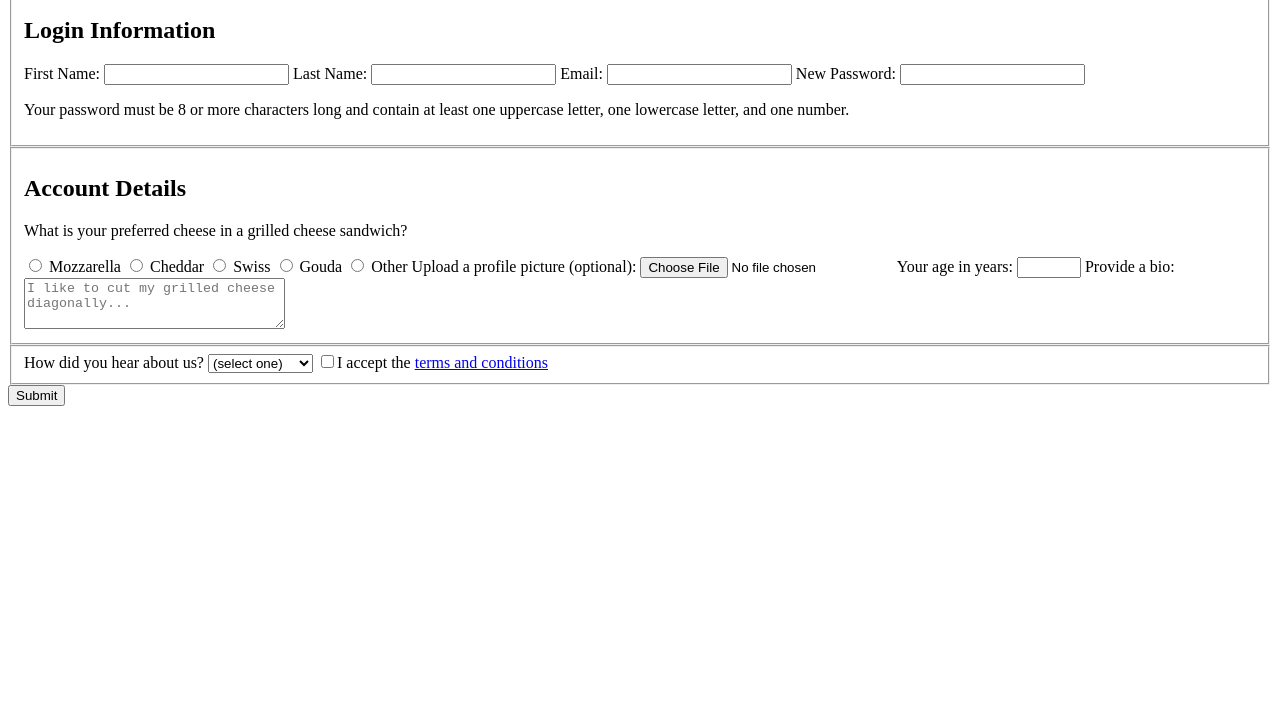
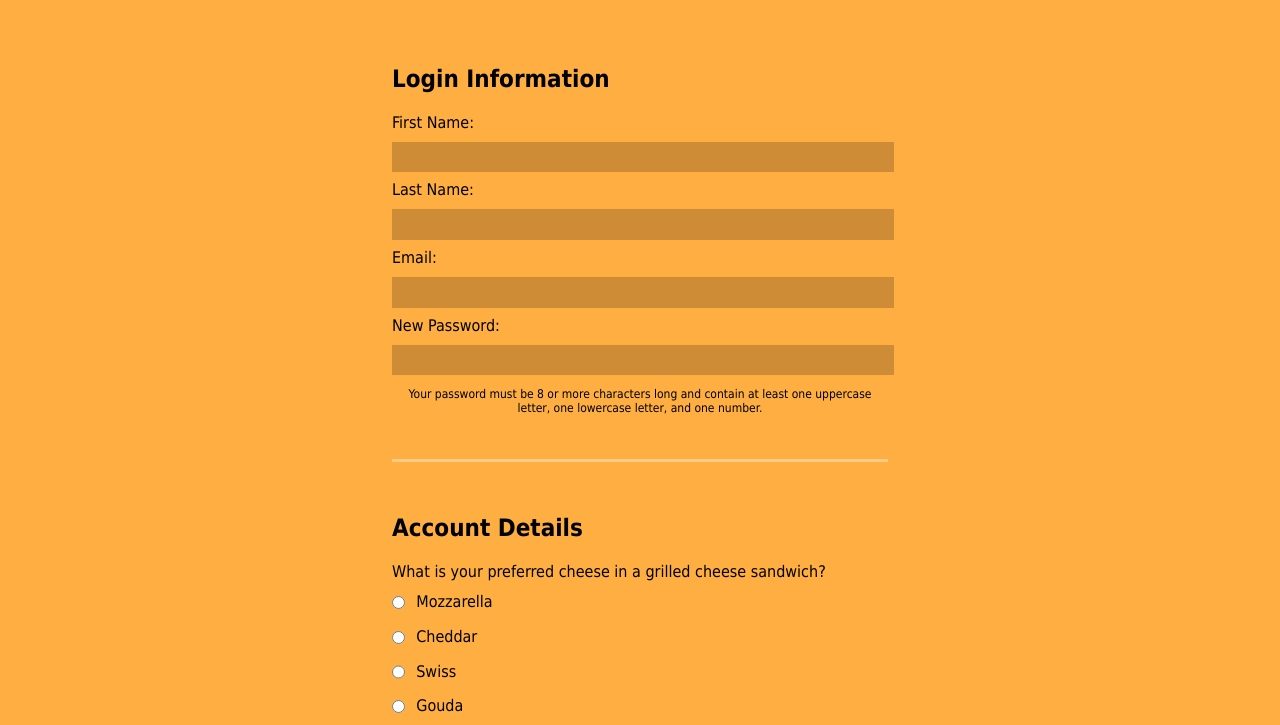
Before and after one commit to mginham/website-basic-form, a plain HTML site: page index.html in a window 1280 px wide. Shown: the part 124-849 px from the top of the page. Before the commit the page ends 800 px from the top, so only its background shows below. Drawn offline with Linux system fonts and the light colour scheme.

Commit message:
Added styling

```diff
--- a/index.html
+++ b/index.html
@@ -19,7 +19,7 @@
             </fieldset>
             <fieldset>
                 <h2>Account Details</h2>
-                <p>What is your preferred cheese in a grilled cheese sandwich?</p>
+                <label>What is your preferred cheese in a grilled cheese sandwich?</label>
                 <label for="mozzarella"><input id="mozzarella" type="radio" name="cheese-preference" class="inline" /> Mozzarella</label>
                 <label for="cheddar"><input id="cheddar" type="radio" name="cheese-preference" class="inline" /> Cheddar</label>
                 <label for="swiss"><input id="swiss" type="radio" name="cheese-preference" class="inline" /> Swiss</label>
--- a/styles.css
+++ b/styles.css
@@ -0,0 +1,82 @@
+body {
+    width: 100%;
+    height: 100vh;
+    margin: 0;
+    background-color: #ffae42;
+    color: black;
+    font-family: Tahoma;
+    font-size: 16px;
+  }
+
+  h1, p {
+    text-align: center;
+    margin: 1em auto;
+  }
+
+  p:last-child {
+    font-size: 12px;
+  }
+
+  form {
+    width: 60vw;
+    max-width: 500px;
+    min-width: 300px;
+    margin: 0 auto;
+    padding-bottom: 2em;
+  }
+
+  label {
+    display: block;
+    margin: 0.5rem 0;
+  }
+
+  input, textarea, select {
+    margin: 10px 0 0 0;
+    width: 100%;
+    min-height: 2em;
+  }
+
+  input, textarea {
+    background-color: #ce8c36;
+    border: 1px solid #ce8c36;
+    color: black;
+  }
+
+  .inline {
+    width: unset;
+    margin: 0 0.5em 0 0;
+    vertical-align: middle;
+  }
+
+  textarea::placeholder {
+    color: #7c5521;
+  }
+
+  input[type="file"] {
+    padding: 1px 2px;
+  }
+
+  a {
+    color: #7c5521;
+  }
+
+  fieldset {
+    border: none;
+    padding: 2rem 0;
+    border-bottom: 3px solid #ffcb87;
+  }
+
+  fieldset:last-of-type {
+    border-bottom: none;
+  }
+
+  input[type="submit"] {
+    display: block;
+    width: 60%;
+    min-width: 300px;
+    height: 2em;
+    margin: 1em auto;
+    font-size: 1.1rem;
+    background-color: #ffcb87;
+    border-color: #ce8c36;
+  }
```
